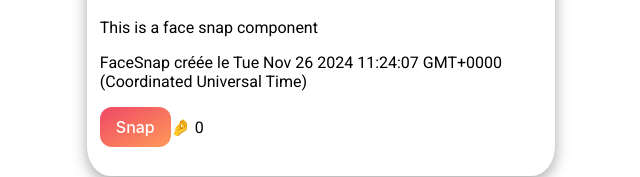
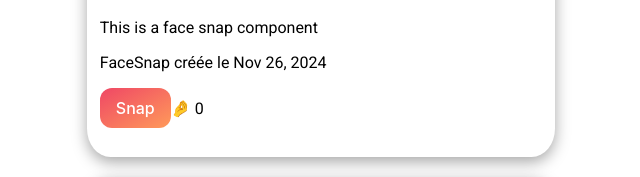
Before and after one commit to guyclement/snapface, an Angular app: page / in a window 1280 px wide. Shown: the part 434-611 px from the top of the page, without its empty margins (319-959 px from the left). Built offline with nearby package versions, Linux system fonts and the light colour scheme.

Commit message:
Ajout du pipe Date

```diff
--- a/src/app/face-snap/face-snap.component.html
+++ b/src/app/face-snap/face-snap.component.html
@@ -9,7 +9,7 @@
   </div>
   <img [src]="faceSnap.imageUrl" [alt]="faceSnap.title">
   <p>{{ faceSnap.description }}</p>
-  <p>FaceSnap créée le {{ faceSnap.createdDate }}</p>
+  <p>FaceSnap créée le {{ faceSnap.createdDate | date}}</p>
   <p>
     <button (click)="OnAddSnap()">{{ SnappeButtonLabel }}</button>
     <span [ngStyle]="{ color: 'rgb(0,' + faceSnap.snaps + ', 0' }">🤌 {{ faceSnap.snaps }}</span>
--- a/src/app/face-snap/face-snap.component.ts
+++ b/src/app/face-snap/face-snap.component.ts
@@ -1,11 +1,11 @@
 import { Component, Input, OnInit } from '@angular/core';
 import { FaceSnap } from '../models/face-snap';
-import { NgStyle, NgClass, TitleCasePipe } from '@angular/common';
+import { NgStyle, NgClass, TitleCasePipe, DatePipe } from '@angular/common';
 
 @Component({
   selector: 'app-face-snap',
   standalone: true,
-  imports: [NgStyle,NgClass, TitleCasePipe],
+  imports: [NgStyle,NgClass, TitleCasePipe, DatePipe],
   templateUrl: './face-snap.component.html',
   styleUrl: './face-snap.component.scss'
 })
```
